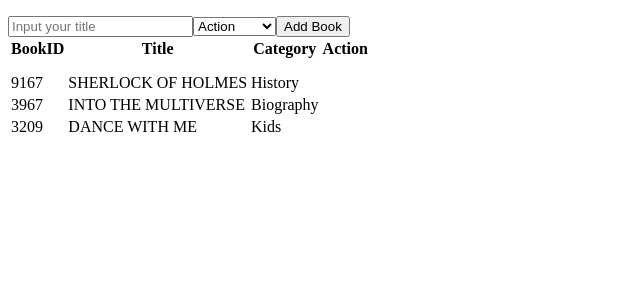
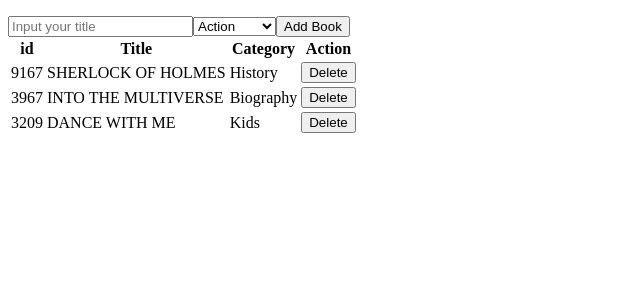
Before and after one commit to wintan1418/read, a React (Create React App) app: page / in a window 1280 px wide. Shown: the top 300 px of the page, without its empty margins (0-640 px from the left). Built offline with nearby package versions, Linux system fonts and the light colour scheme.

Commit message:
finish up table and id error

```diff
--- a/src/action/index.js
+++ b/src/action/index.js
@@ -2,10 +2,11 @@
 
 export const createBook = book => ({
   type: CREATE_BOOK,
-  book,
+  payload: book,
 });
 
-export const removeBook = book => ({
+export const removeBook = id => ({
   type: REMOVE_BOOK,
-  book,
+  payload: id,
+
 });
--- a/src/component/Book.js
+++ b/src/component/Book.js
@@ -1,22 +1,26 @@
+import PropTypes from 'prop-types';
 import React from 'react';
-import PropTypes from 'prop-types';
 
-const Book = ({
-  bookID,
-  title,
-  category,
-}) => (
+function Book({ book, handleRemoveBook }) {
+  const {
+    id, title, category,
+  } = book;
+  return (
     <tr>
-    <td>{bookID}</td>
+      <td>{id}</td>
       <td>{title}</td>
       <td>{category}</td>
+      <td><button onClick={() => handleRemoveBook(id)} type="button">Delete</button></td>
     </tr>
   );
+}
+
 Book.propTypes = {
-  bookID: PropTypes.string.isRequired,
+  book: PropTypes.shape({
+    id: PropTypes.number.isRequired,
     title: PropTypes.string.isRequired,
     category: PropTypes.string.isRequired,
-  // handleRemoveBook: PropTypes.func.isRequired,
+  }).isRequired,
+  handleRemoveBook: PropTypes.func.isRequired,
 };
-
 export default Book;
--- a/src/containers/BookList.js
+++ b/src/containers/BookList.js
@@ -20,7 +20,7 @@
     <table>
       <thead>
         <tr>
-          <th>BookID</th>
+          <th>id</th>
           <th>Title</th>
           <th>Category</th>
           <th>Action</th>
@@ -29,16 +29,7 @@
       <tbody>
         {allBooks}
       </tbody>
-      {
-    books.map(book => (
-      <Book
-        bookID={book.bookID}
-        key={book.bookID}
-        title={book.title}
-        category={book.category}
-      />
-    ))
-  }
+
     </table>
 
   );
--- a/src/index.js
+++ b/src/index.js
@@ -3,41 +3,10 @@
 import { createStore } from 'redux';
 import { Provider } from 'react-redux';
 import App from './component/App';
-// eslint-disable-next-line import/no-cycle
 import rootReducer from './reducers';
 
-export const generateRandomNumber = (range = 10000) => Math.floor(Math.random() * range);
-
-export const categories = ['Action', 'Biography', 'History', 'Horror', 'Kids', 'Learning', 'Sci-Fi'];
-
-const INITIAL_STATE = {
-  defaultBooks: [
-    {
-      bookID: generateRandomNumber(),
-      title: 'SHERLOCK OF HOLMES',
-      category: categories[generateRandomNumber(categories.length)],
-    },
-    {
-      bookID: generateRandomNumber(),
-      title: 'INTO THE MULTIVERSE',
-      category: categories[generateRandomNumber(categories.length)],
-    },
-    {
-      bookID: generateRandomNumber(),
-      title: 'DANCE WITH ME',
-      category: categories[generateRandomNumber(categories.length)],
-    },
-    {
-      bookID: generateRandomNumber(),
-      title: 'THE DILENMA OF REVIEWS,THEY MAKE STRONG',
-      category: categories[generateRandomNumber(categories.length)],
-    },
-
-  ],
-};
-
 const store = createStore(
-  rootReducer, INITIAL_STATE,
+  rootReducer,
 );
 
 ReactDOM.render(
--- a/src/list.js
+++ b/src/list.js
@@ -5,17 +5,17 @@
 
 export const defaultBooks = [
   {
-    bookID: generateRandomNumber(),
+    id: generateRandomNumber(),
     title: 'SHERLOCK OF HOLMES',
     category: categories[generateRandomNumber(categories.length)],
   },
   {
-    bookID: generateRandomNumber(),
+    id: generateRandomNumber(),
     title: 'INTO THE MULTIVERSE',
     category: categories[generateRandomNumber(categories.length)],
   },
   {
-    bookID: generateRandomNumber(),
+    id: generateRandomNumber(),
     title: 'DANCE WITH ME',
     category: categories[generateRandomNumber(categories.length)],
   },
```
Lines whose indentation alone changed are shown as unchanged.
